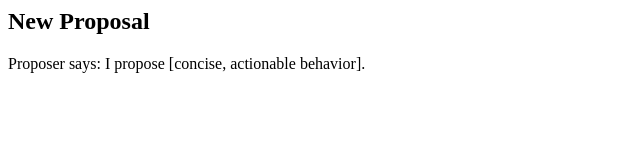
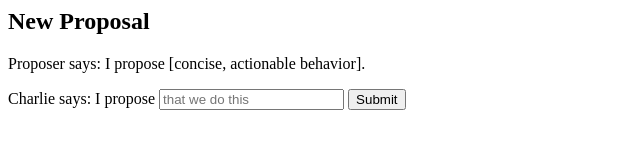
Before and after one commit to ericminio/yop-decider, a website: page app/web/new/index.html in a window 1280 px wide. Shown: the whole page, without its empty margins (0-640 px from the left). Drawn offline with Linux system fonts and the light colour scheme.

Commit message:
pretend that proposal creation happens

```diff
--- a/app/web/new/index.html
+++ b/app/web/new/index.html
@@ -1,4 +1,11 @@
 <section>
   <h1>New Proposal</h1>
   <p>Proposer says: I propose [concise, actionable behavior].</p>
+  <section>
+    <label id="username" name="new-proposal" for="new-proposal"
+      >Charlie says: I propose</label
+    >
+    <input id="new-proposal" type="text" placeholder="that we do this" />
+    <button>Submit</button>
+  </section>
 </section>
```
Also changed, not shown: app/__tests__/2.proposing.test.js (+13 -0 lines).
